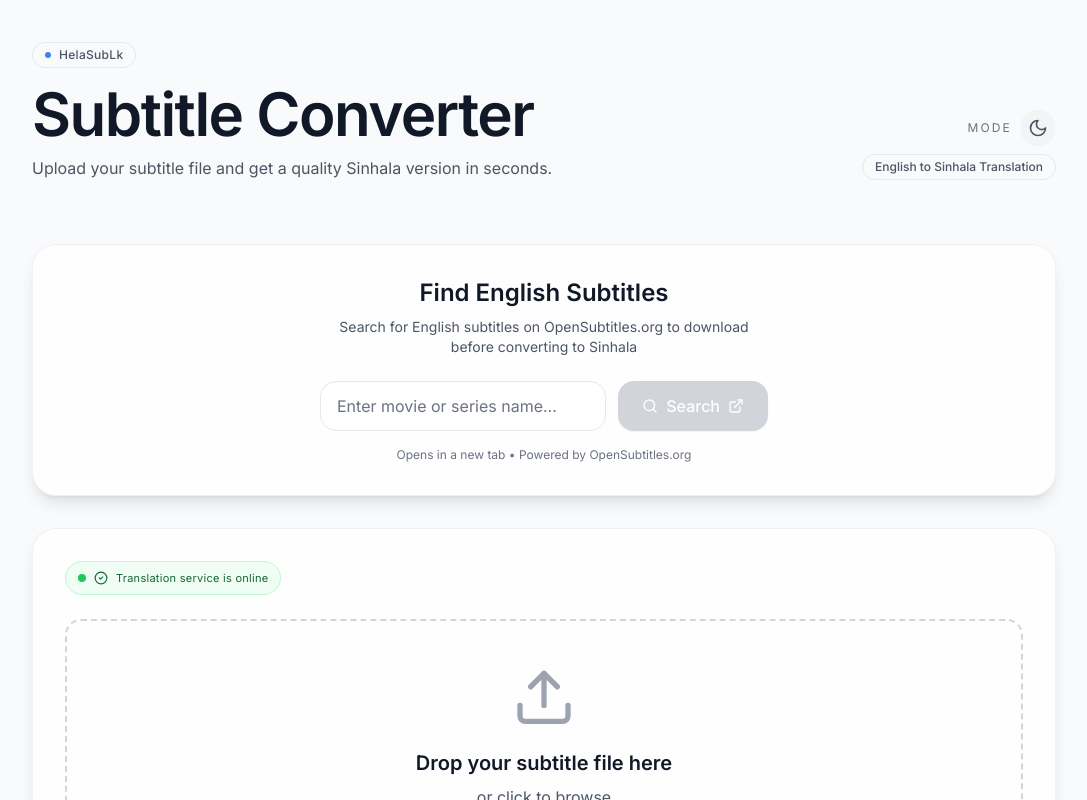
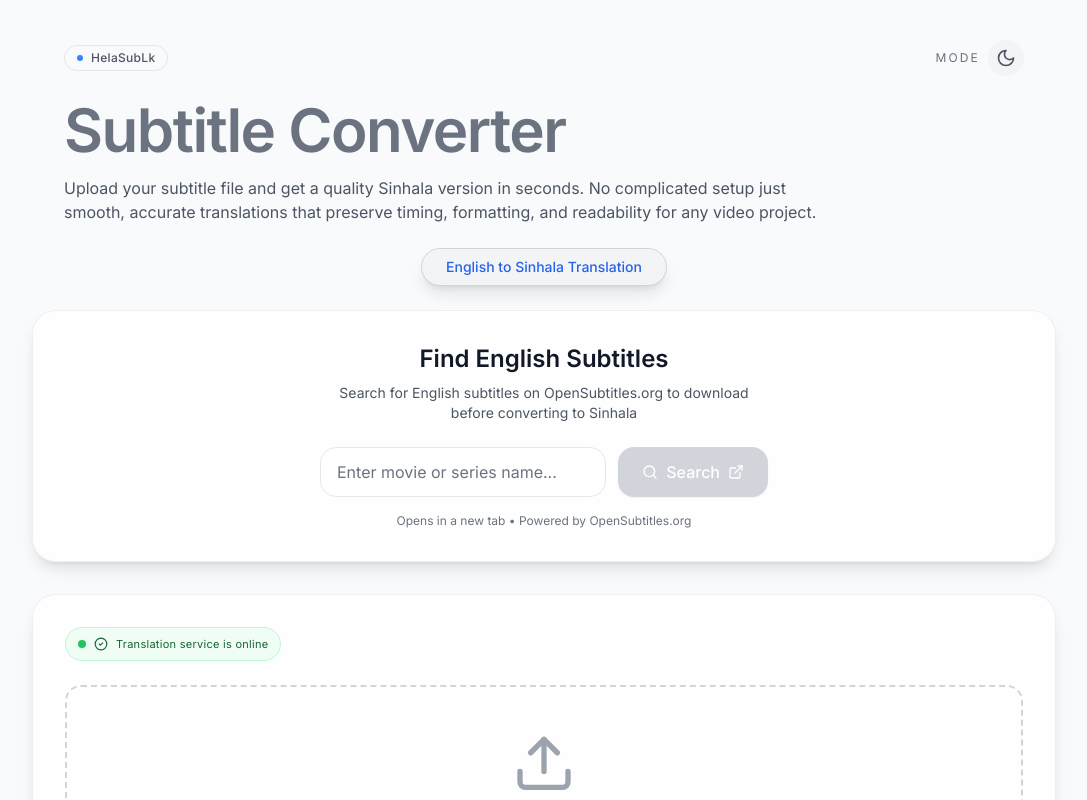
Before and after one commit to gayan-tharuka/Subtitle_Converter, a Next.js app: page / in a window 1280 px wide. Shown: the top 800 px of the page, without its empty margins (96-1183 px from the left). Built offline with nearby package versions, Linux system fonts and the light colour scheme.

Commit message:
Add files via upload

```diff
--- a/app/page.js
+++ b/app/page.js
@@ -8,29 +8,49 @@ export default function Home() {
     <main className="flex-1 py-10 px-4 md:px-6 lg:px-8">
       <div className="max-w-5xl mx-auto">
         {/* Header */}
-        <header className="mb-12 md:mb-16 flex flex-col gap-6 md:flex-row md:items-end md:justify-between">
-          <div>
-            <div className="inline-flex items-center gap-2 mb-4 px-3 py-1 rounded-full border border-gray-200 dark:border-slate-700 bg-gray-50 dark:bg-slate-900 text-xs text-gray-600 dark:text-slate-300">
-              <span className="h-1.5 w-1.5 rounded-full bg-blue-500" />
-              <span className="font-medium tracking-wide">HelaSubLk</span>
+        <header className="mb-12 md:mb-6">
+          <div className="max-w-5xl mx-auto px-4 md:px-6 lg:px-8">
+
+            {/* Top row: HelaSubLk left + Mode right */}
+            <div className="flex items-center justify-between mb-6">
+              {/* Left: HelaSubLk badge */}
+              <div className="inline-flex items-center gap-2 px-3 py-1 rounded-full border border-gray-200 dark:border-slate-700 bg-gray-50 dark:bg-slate-900 text-xs text-gray-600 dark:text-slate-300">
+                <span className="h-1.5 w-1.5 rounded-full bg-blue-500" />
+                <span className="font-medium tracking-wide">HelaSubLk</span>
+              </div>
+
+              {/* Right: Mode toggle only */}
+              <div className="flex items-center gap-2 text-xs text-gray-500 dark:text-slate-500">
+                <span className="uppercase tracking-[0.18em]">Mode</span>
+                <DarkModeToggle />
+
+              </div>
             </div>
-            <h1 className="text-4xl md:text-5xl lg:text-6xl font-semibold tracking-tight text-gray-900 dark:text-slate-50 mb-3">
+
+            {/* Title */}
+            <h1 className="text-4xl md:text-5xl lg:text-6xl font-semibold tracking-tight text-gray-500 dark:text-slate-50 mb-4">
               Subtitle Converter
             </h1>
-            <p className="text-sm md:text-base text-gray-600 dark:text-slate-400 max-w-xl leading-relaxed">
+
+            {/* Description paragraph */}
+            <p className="text-sm md:text-base text-gray-600 dark:text-slate-400 max-w-3xl leading-relaxed mb-6">
               Upload your subtitle file and get a quality Sinhala version in seconds.
+              No complicated setup just smooth, accurate translations that preserve timing,
+              formatting, and readability for any video project.
             </p>
-          </div>
-          <div className="flex flex-col items-start md:items-end gap-2 text-xs text-gray-500 dark:text-slate-500">
-            <div className="flex items-center gap-2">
-              <span className="uppercase tracking-[0.18em]">
-                Mode
-              </span>
-              <DarkModeToggle />
-            </div>
-            <span className="pill-soft">
+
+            {/* Centered "English to Sinhala Translation" pill */}
+            <div className="flex justify-center mb-4">  {/* reduced from mb-6 or more */}
+          <span className={`
+              inline-block px-6 py-2 rounded-full text-sm font-medium shadow-lg
+              /* Light mode – exact colors from your screenshot */
+              bg-gray-100 text-blue-600 border border-gray-300
+              /* Dark mode – keeps the original dark look */
+              dark:bg-slate-800 dark:text-blue-300 dark:border-slate-700
+            `}>
               English to Sinhala Translation
             </span>
+            </div>
           </div>
         </header>
 
@@ -83,5 +103,4 @@ function FeatureCard({ icon, title, description }) {
       </p>
     </div>
   )
-
 }
```
